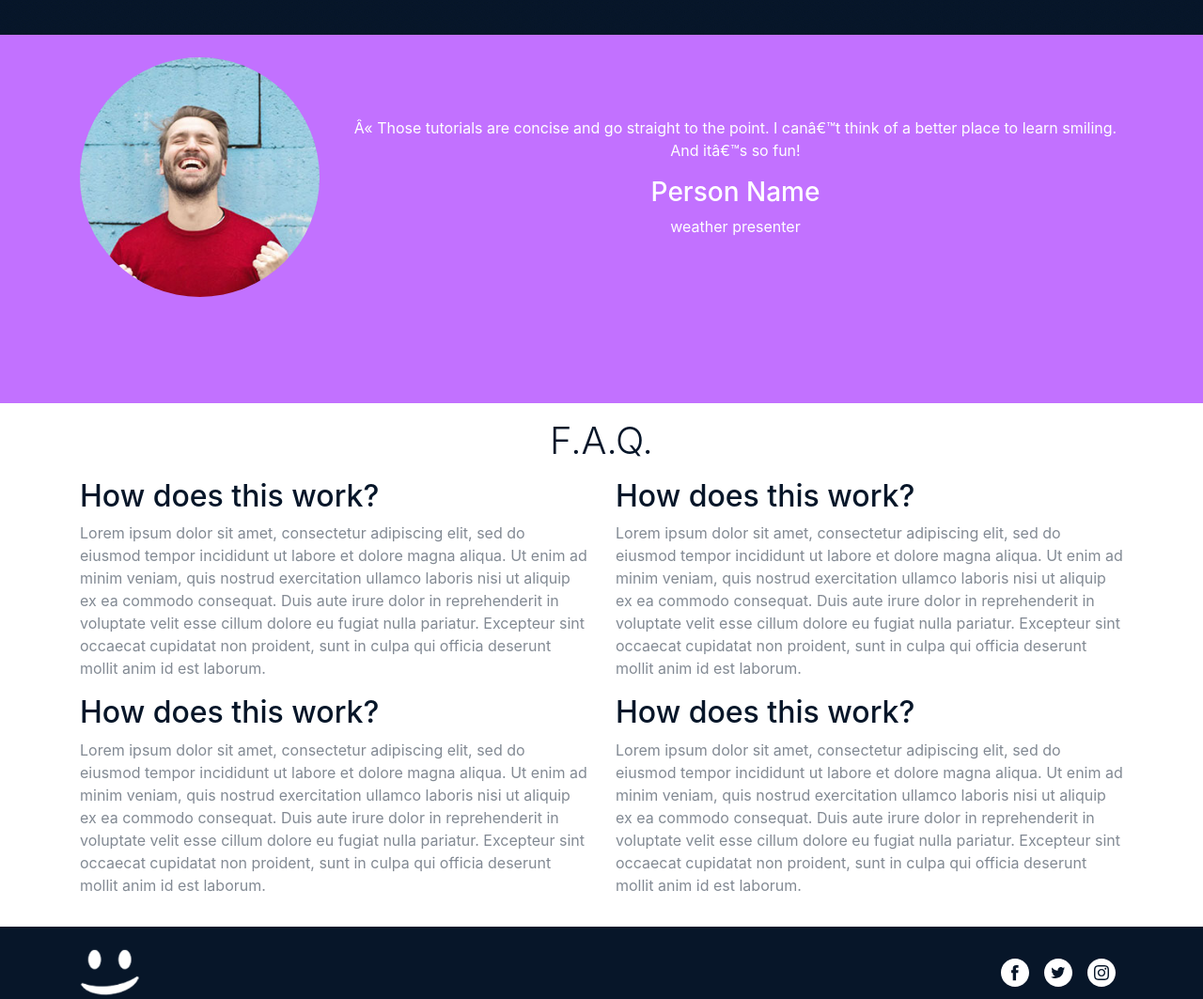
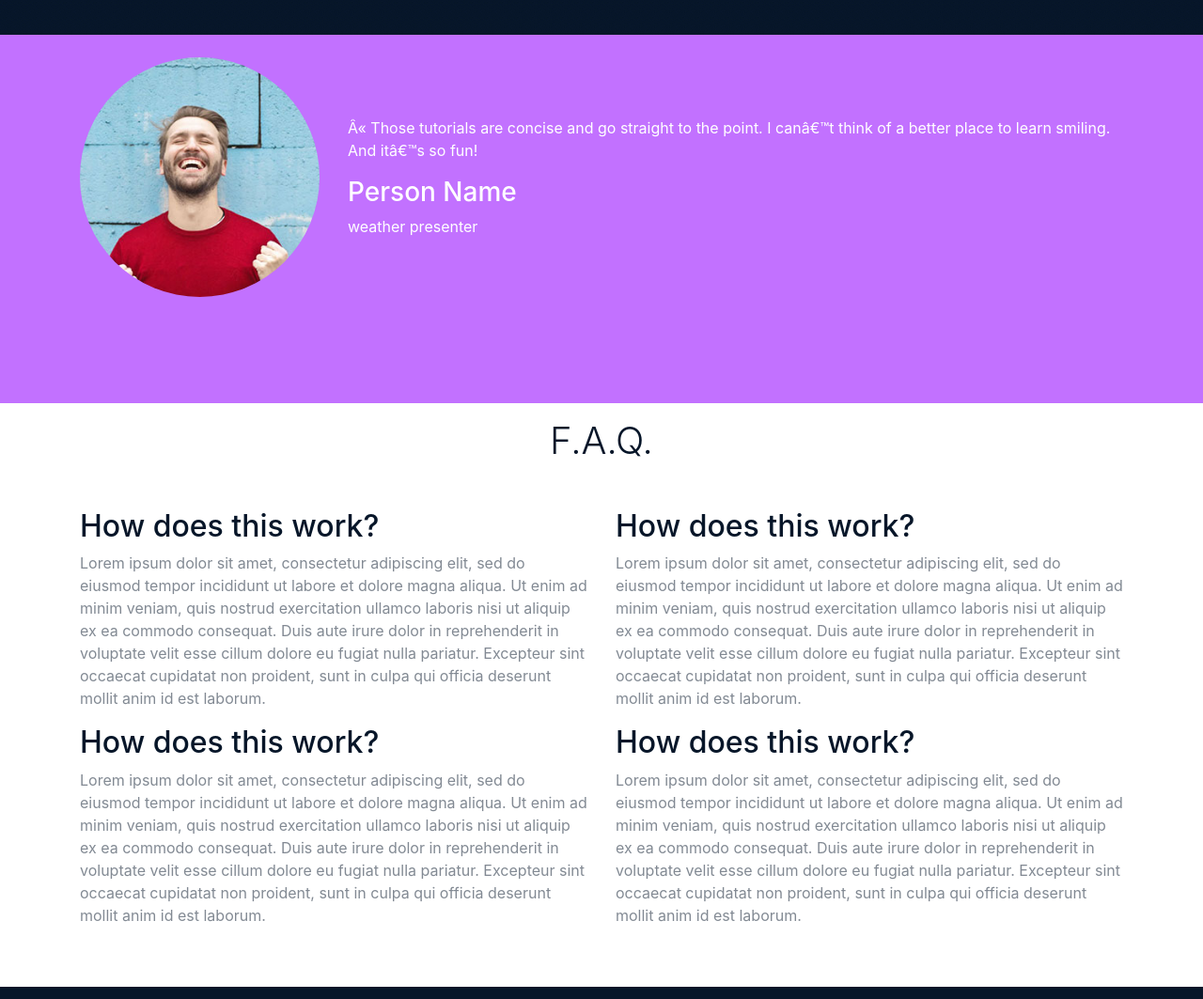
Before and after one commit to natewood2/atlas-smiling-school, a plain HTML site: page pricing.html in a window 1280 px wide. Shown: the part 1080-2143 px from the top of the page at 94% size. Drawn offline with nearby package versions, Linux system fonts and the light colour scheme; files whose address does not match are found by name.

Commit message:
Adding text-align left

```diff
--- a/pricing.html
+++ b/pricing.html
@@ -44,7 +44,7 @@
                     <div class="col-12 col-md-3 mb-3">
                         <img src="images-2/profile_5.jpg" alt="man with the quote" class="rounded-circle img-fluid">
                     </div>
-                    <div class="col-12 col-md-9">
+                    <div class="col-12 col-md-9 text-left">
                         <blockquote>
                             <p>« Those tutorials are concise and go straight to the point. I can’t think of a better place to learn smiling. And it’s so fun!</p>
                         </blockquote>
@@ -57,7 +57,7 @@
         <section class="faq">
             <h1 class="awesome-faq text-center font-weight-light mt-3">F.A.Q.</h1>
             <div class="container">
-                <div class="row my-3">
+                <div class="row mt-5">
                     <div class="col-md-6">
                         <div class="faq-question">
                             <h2>How does this work?</h2>
@@ -76,7 +76,7 @@
                             <p>Lorem ipsum dolor sit amet, consectetur adipiscing elit, sed do eiusmod tempor incididunt ut labore et dolore magna aliqua. Ut enim ad minim veniam, quis nostrud exercitation ullamco laboris nisi ut aliquip ex ea commodo consequat. Duis aute irure dolor in reprehenderit in voluptate velit esse cillum dolore eu fugiat nulla pariatur. Excepteur sint occaecat cupidatat non proident, sunt in culpa qui officia deserunt mollit anim id est laborum.</p>
                         </div>
                     </div>
-                    <div class="col-md-6">
+                    <div class="col-md-6 mb-5">
                         <div class="faq-question">
                             <h2>How does this work?</h2>
                             <p>Lorem ipsum dolor sit amet, consectetur adipiscing elit, sed do eiusmod tempor incididunt ut labore et dolore magna aliqua. Ut enim ad minim veniam, quis nostrud exercitation ullamco laboris nisi ut aliquip ex ea commodo consequat. Duis aute irure dolor in reprehenderit in voluptate velit esse cillum dolore eu fugiat nulla pariatur. Excepteur sint occaecat cupidatat non proident, sunt in culpa qui officia deserunt mollit anim id est laborum.</p>
```
